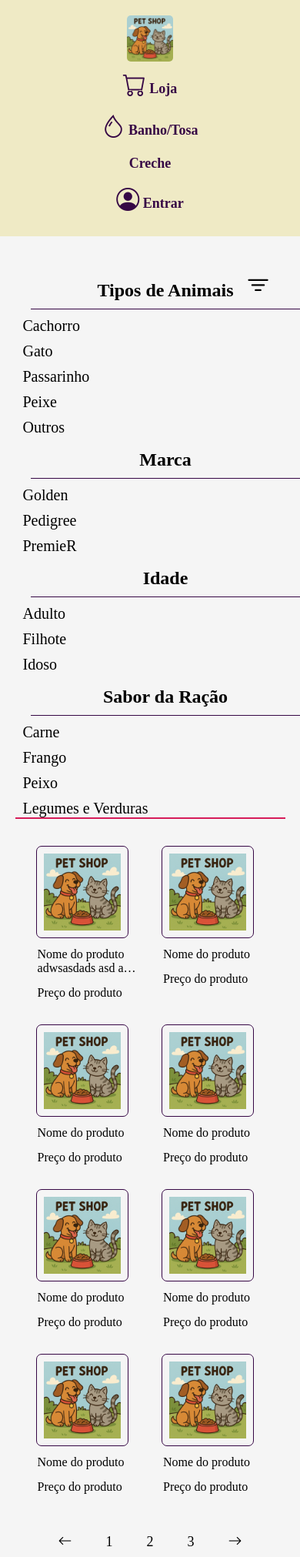
After one commit to IsaqueLucas17121/Projeto-PET-Shop, a PHP site: page /loja.html in a window 390 px wide. The commit adds this page. Shown: the whole page at 77% size. Run offline with PHP 8.4, Linux system fonts and the light colour scheme.

Commit message:
Atualização do site dia 08/05

```diff
--- /dev/null
+++ b/loja.css
@@ -0,0 +1,300 @@
+*{
+    box-sizing: border-box;
+    padding: 0;
+    margin: 0;
+    font-family: CircularXX !important;
+}
+body{
+    background-color: whitesmoke;
+}
+.cabecario{
+    width: 100%;
+    height: 130px;
+    display: flex;
+    justify-content: space-evenly;
+    align-items: center;
+    background-color: #efeac5;
+    color: #360745;
+}
+
+.cabecario span{
+    font-size: 22px;
+    cursor: pointer;
+    color: #360745;
+    font-weight: bold;
+}
+.cabecario i{
+  font-size: 30px;
+}
+.cabecario a{
+  text-decoration: none;
+  color: #360745;
+}
+.cabecario img{
+    width: 80px;
+    height: 80px;
+    border-radius: 5px;
+    cursor: pointer;
+}
+
+.cabecario span:hover{
+    scale: 1.2;
+    transition: 0.3s;
+}
+
+.magin_loja{
+    width: 100%;
+    display: flex;
+    justify-content: center;
+    align-items: flex-start;
+    background-color: none;
+}
+.background_loja{
+    width: 90%;
+    background-color: none;
+    display: flex;
+    justify-content: center;
+    align-items: flex-start;
+    margin-top: 40px;
+}
+.background_filtro{
+    width: 400px;
+}
+.box_filtro{
+    width: 350px;
+    border-right: 2px solid #d61c59;
+    position: relative;
+}
+.box_filtro h3{
+    font-size: 30px;
+    display: block;
+    margin-left: 20px;
+    margin-top: 7px;
+    cursor: default;
+    border-bottom: 1px solid #360745;
+    padding: 10px 0px;
+    width: 230px;
+}
+.box_filtro i{
+    display: flex;
+    justify-content: center;
+    align-items: center;
+    position: absolute;
+    font-size: 35px;
+    top: 5%;
+    left: 85%;
+    transform: translateX(-50%);
+    border-radius: 5px;
+    cursor: pointer;
+}
+
+.filtro_iten{
+    display: flex;
+    justify-content: flex-start;
+    align-items: center;
+    font-size: 20px;
+    margin-top: 10px;
+    margin-left: 20px;
+    cursor: pointer;
+}
+.quantidade_filtro{
+    display: none;
+    margin-left: 20px;
+}
+.filtro_iten span:hover{
+    border-bottom: 1px solid #360745;
+    transition: 0.5s ease-in;
+}
+.filtro_iten span:hover ~ .quantidade_filtro{
+    display: flex;
+}
+
+.box_filtro h4{
+    display: flex;
+    background-color: #360745;
+}
+.background_cards {
+    margin-left: 15px;
+    padding: 5px;
+    display: flex;
+    flex-wrap: wrap;
+    gap: 20px; /* espaço entre os cards */
+    justify-content: center;
+    position: relative;
+}
+
+.box_cards{
+    width: calc(33.33% - 40px); /* 3 por linha com espaçamento */
+    padding: 20px;
+    box-sizing: border-box;
+    cursor: pointer;
+}
+.box_cards:hover{
+    scale: 1.1;
+    transition: 0.3s ease-out;
+}
+.magin_imagemcard{
+    border: 1px solid #360745;
+    display: flex;
+    justify-content: center;
+    align-items: center;
+    width: 160px;
+    height: 160px;
+    border-radius: 7px;
+}
+.magin_imagemcard img{
+    width: 120px;
+    height: 120px;
+}
+.box_cards ul{
+    list-style-type: none;
+}
+.box_cards ul li{
+    margin-top: 10px;
+}
+.box_cards ul li span {
+    display: -webkit-box;
+    -webkit-line-clamp: 2;
+    -webkit-box-orient: vertical;
+    overflow: hidden;
+    text-overflow: ellipsis;
+    width: 70%;
+    padding: 3px;
+    border-radius: 3px;
+}
+
+.proxima_pag{
+    position: absolute;
+    bottom: -60px;
+    left: 31%;
+    transform: translate(-50% -50%);
+}
+.proxima_pag span, .proxima_pag i{
+    font-size: 20px;
+    margin-left: 20px;
+    margin-right: 20px;
+    cursor: pointer;
+    padding: 10px;
+    border-radius: 10px;
+}
+.proxima_pag i:hover{
+    border: 1px solid #360745;
+    transition: 0.5s ease-out;
+}
+.proxima_pag span:hover{
+    color: #fff7bd;
+    transition: 0.3s ease-out;
+    background-color: #360745;
+}
+.desliado{
+    display: none;
+}
+
+/* RESPONSIVIDADE: até 1024px (tablets) */
+@media (max-width: 1024px) {
+    .background_loja {
+      flex-direction: column;
+      align-items: center;
+    }
+
+    .background_filtro {
+      width: 100%;
+      border-right: none;
+      border-bottom: 2px solid #d61c59;
+      margin-bottom: 20px;
+    }
+
+    .box_filtro {
+      width: 100%;
+      border-right: none;
+    }
+
+    .box_filtro h3 {
+      width: 100%;
+      text-align: center;
+    }
+
+    .box_filtro i {
+      left: 90%;
+      top: 0;
+    }
+
+    .background_cards {
+      margin-left: 0;
+    }
+
+    .box_cards {
+      width: 45%; /* 2 cards por linha */
+    }
+
+    .proxima_pag {
+      position: static;
+      margin-top: 30px;
+      text-align: center;
+    }
+  }
+
+  /* RESPONSIVIDADE: até 768px (celulares grandes) */
+  @media (max-width: 768px) {
+    .cabecario {
+      flex-direction: column;
+      height: auto;
+      padding: 20px;
+      text-align: center;
+    }
+
+    .cabecario span {
+      margin: 10px 0;
+    }
+
+    .background_cards {
+      gap: 10px;
+    }
+    .box_cards ul li span{
+        width: 100%;
+        padding: 2px;
+    }
+
+    .filtro_iten {
+      margin-left: 10px;
+    }
+
+    .quantidade_filtro {
+      margin-left: 10px;
+    }
+
+    .proxima_pag span, .proxima_pag i {
+      font-size: 18px;
+      margin: 10px;
+    }
+  }
+
+  /* RESPONSIVIDADE: até 480px (celulares pequenos) */
+  @media (max-width: 480px) {
+    .cabecario img {
+      width: 60px;
+      height: 60px;
+    }
+
+    .cabecario span {
+      font-size: 18px;
+    }
+
+    .box_filtro h3 {
+      font-size: 24px;
+    }
+
+    .box_cards {
+      padding: 10px;
+    }
+
+    .magin_imagemcard {
+      width: 120px;
+      height: 120px;
+    }
+
+    .magin_imagemcard img {
+      width: 100px;
+      height: 100px;
+    }
+  }
--- /dev/null
+++ b/loja.html
@@ -0,0 +1,188 @@
+<!DOCTYPE html>
+<html lang="br">
+<head>
+    <meta charset="UTF-8">
+    <meta name="viewport" content="width=device-width, initial-scale=1.0">
+    <title>Loja - Nome da loja</title>
+    <link rel="stylesheet" href="loja.css">
+
+    <!-- BOOTSTRAP ICONS -->
+    <link rel="stylesheet" href="https://cdn.jsdelivr.net/npm/bootstrap-icons@1.10.5/font/bootstrap-icons.css">
+    <!-- FIM BOOTSTRAP ICONS -->
+
+    <link rel="shortcut icon" href="/img/Foto site.png" type="image/x-icon">
+
+    <script src="script.js" defer></script>
+
+</head>
+<body>
+    <header class="cabecario">
+        <a href="index.html"><img src="/img/Foto site.png" alt="Imagem do site"></a>
+        <span><a href="loja.html"><i class="bi bi-cart"></i>  Loja</a></span>
+        <span><i class="bi bi-droplet"></i>  Banho/Tosa</span>
+        <span>Creche</span>
+        <span><i class="bi bi-person-circle"></i>  Entrar</span>
+    </header>
+
+    <div class="magin_loja">
+
+        <div class="background_loja">
+
+            <div class="background_filtro">
+
+                <div class="box_filtro">
+                    <h3>Tipos de Animais</h3>
+                    <i class="bi bi-filter" onclick="DesligarFiltro()"></i>
+                    <div class="filtro_iten">
+                        <span onclick="LigarFiltro()">Cachorro</span><span class="quantidade_filtro" id="filtro1">0</span>
+                    </div>
+                    <div class="filtro_iten">
+                        <span>Gato</span><span class="quantidade_filtro" id="filtro2">0</span>
+                    </div>
+                    <div class="filtro_iten">
+                        <span>Passarinho</span><span class="quantidade_filtro" id="filtro3">0</span>
+                    </div>
+                    <div class="filtro_iten">
+                        <span>Peixe</span><span class="quantidade_filtro" id="filtro4">0</span>
+                    </div>
+                    <div class="filtro_iten">
+                        <span>Outros</span><span class="quantidade_filtro" id="filtro5">0</span>
+                    </div>
+
+                    <h3>Marca</h3>
+                    <div class="filtro_iten">
+                        <span>Golden</span><span class="quantidade_filtro" id="filtro6">0</span>
+                    </div>
+                    <div class="filtro_iten">
+                        <span>Pedigree</span><span class="quantidade_filtro" id="filtro7">0</span>
+                    </div>
+                    <div class="filtro_iten">
+                        <span>PremieR</span><span class="quantidade_filtro" id="filtro8">0</span>
+                    </div>
+
+                    <h3>Idade</h3>
+                    <div class="filtro_iten">
+                        <span>Adulto</span><span class="quantidade_filtro" id="filtro9">0</span>
+                    </div>
+                    <div class="filtro_iten">
+                        <span>Filhote</span><span class="quantidade_filtro" id="filtro10">0</span>
+                    </div>
+                    <div class="filtro_iten">
+                        <span>Idoso</span><span class="quantidade_filtro" id="filtro11">0</span>
+                    </div>
+
+                    <h3>Sabor da Ração</h3>
+                    <div class="filtro_iten">
+                        <span>Carne</span><span class="quantidade_filtro" id="filtro12">0</span>
+                    </div>
+                    <div class="filtro_iten">
+                        <span>Frango</span><span class="quantidade_filtro" id="filtro13">0</span>
+                    </div>
+                    <div class="filtro_iten">
+                        <span>Peixo</span><span class="quantidade_filtro" id="filtro14">0</span>
+                    </div>
+                    <div class="filtro_iten">
+                        <span>Legumes e Verduras</span><span class="quantidade_filtro" id="filtro15">0</span>
+                    </div>
+
+                </div>
+
+            </div>
+
+            <div class="background_cards">
+                <div class="box_cards">
+                    <div class="magin_imagemcard">
+                        <img src="/img/Foto site.png" alt="Foto do produto">
+                    </div>
+                    <ul>
+                        <li><span>Nome do produto adwsasdads asd as dads ads ads adsad s</span></li>
+                        <li><span>Preço do produto</span></li>
+                    </ul>
+
+                </div>
+                <div class="box_cards">
+                    <div class="magin_imagemcard">
+                        <img src="/img/Foto site.png" alt="Foto do produto">
+                    </div>
+                    <ul>
+                        <li><span>Nome do produto</span></li>
+                        <li><span>Preço do produto</span></li>
+                    </ul>
+                </div>
+                <div class="box_cards">
+                    <div class="magin_imagemcard">
+                        <img src="/img/Foto site.png" alt="Foto do produto">
+                    </div>
+                    <ul>
+                        <li><span>Nome do produto</span></li>
+                        <li><span>Preço do produto</span></li>
+                    </ul>
+                </div>
+                <div class="box_cards">
+                    <div class="magin_imagemcard">
+                        <img src="/img/Foto site.png" alt="Foto do produto">
+                    </div>
+                    <ul>
+                        <li><span>Nome do produto</span></li>
+                        <li><span>Preço do produto</span></li>
+                    </ul>
+                </div>
+                <div class="box_cards">
+                    <div class="magin_imagemcard">
+                        <img src="/img/Foto site.png" alt="Foto do produto">
+                    </div>
+                    <ul>
+                        <li><span>Nome do produto</span></li>
+                        <li><span>Preço do produto</span></li>
+                    </ul>
+                </div>
+                <div class="box_cards">
+                    <div class="magin_imagemcard">
+                        <img src="/img/Foto site.png" alt="Foto do produto">
+                    </div>
+                    <ul>
+                        <li><span>Nome do produto</span></li>
+                        <li><span>Preço do produto</span></li>
+                    </ul>
+                </div>
+                <div class="box_cards">
+                    <div class="magin_imagemcard">
+                        <img src="/img/Foto site.png" alt="Foto do produto">
+                    </div>
+                    <ul>
+                        <li><span>Nome do produto</span></li>
+                        <li><span>Preço do produto</span></li>
+                    </ul>
+                </div>
+                <div class="box_cards">
+                    <div class="magin_imagemcard">
+                        <img src="/img/Foto site.png" alt="Foto do produto">
+                    </div>
+                    <ul>
+                        <li><span>Nome do produto</span></li>
+                        <li><span>Preço do produto</span></li>
+                    </ul>
+                </div>
+
+                <div class="proxima_pag">
+                    <i class="bi bi-arrow-left"></i>
+                    <span id="pagi1" onclick="MudarPagina(1)">1</span>
+                    <span id="pagi2" onclick="MudarPagina(2)">2</span>
+                    <span id="pagi3" onclick="MudarPagina(3)">3</span>
+                    <i class="bi bi-arrow-right"></i>
+                </div>
+
+            </div>
+
+        </div>
+
+    </div>
+
+    <footer>
+        <div class="box_rodape">
+            <span></span>
+        </div>
+    </footer>
+
+</body>
+</html>
```
Also changed, not shown: index.html (+5 -103 lines), script.js (added, +17 -0 lines), style.css (+0 -122 lines).
